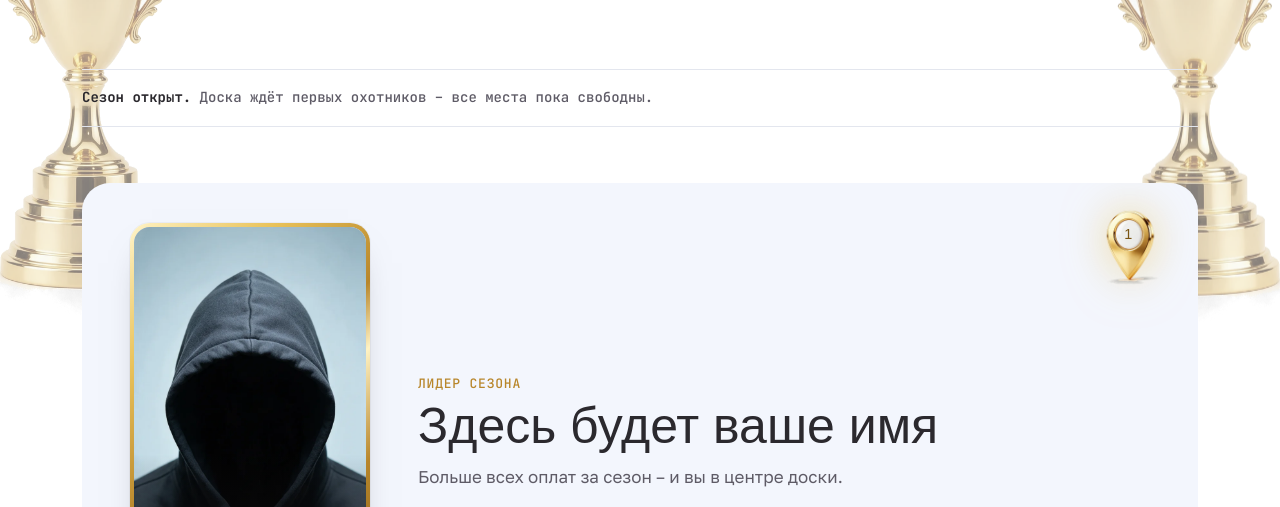
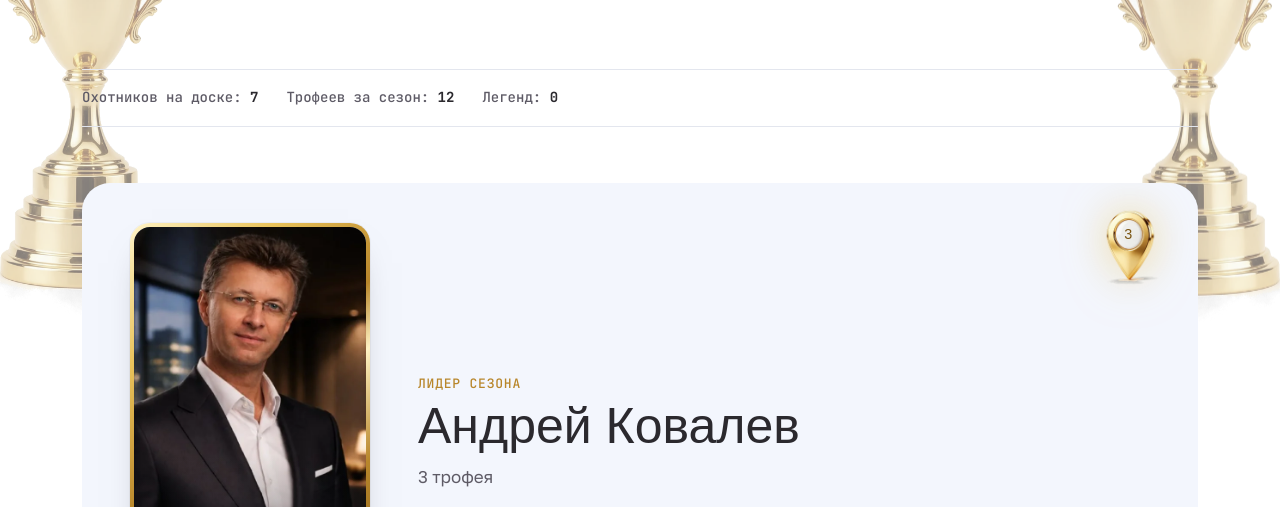
Before and after one commit to andrianov28/doska-pocheta, a plain HTML site: page index.html in a window 1280 px wide. Shown: the part 445-952 px from the top of the page. Drawn offline with Linux system fonts and the light colour scheme; a web font is replaced by a local one.

Commit message:
Доска почёта: первые 7 учеников из списка Андрея (02.11.2026)
Co-Authored-By: Claude Opus 5.5 <noreply@anthropic.com>

```diff
--- a/data.js
+++ b/data.js
@@ -1,7 +1,16 @@
 // Данные Доски почёта. Пустой список – на доске тени-заглушки.
-// Один человек: { name, city, niche, trophies, sites: ["https://..."], photo: "https://...", date: "2026-10-20" }
+// Один человек: { name, city, niche, trophies, sites: ["https://..."], photo: "img/people/....webp", date: "2026-10-20" }
 // trophies – число оплат: 1+ «Первый трофей», 3+ «Охотник сезона», 5+ «Легенда сезона».
+// 02.11.2026 – список от Андрея Чернова (имя, фото, кейсы), 12 кейсов на 7 учеников.
 window.SEASON = {
-  updated: "",
-  people: []
+  updated: "2 ноября 2026",
+  people: [
+    { name: "Андрей Ковалев",        trophies: 3, photo: "img/people/andrey-kovalev.webp" },
+    { name: "Мария Зачиняева",       trophies: 3, photo: "img/people/mariya-zachinyaeva.webp" },
+    { name: "Марина Левая",          trophies: 2, photo: "img/people/marina-levaya.webp" },
+    { name: "Антонина Логутенкова",  trophies: 1, photo: "img/people/antonina-logutenkova.webp" },
+    { name: "Евгений Ротов",         trophies: 1, photo: "img/people/evgeniy-rotov.webp" },
+    { name: "Сакина Абдулкасимова",  trophies: 1, photo: "img/people/sakina-abdulkasimova.webp" },
+    { name: "Алла Ульянова",         trophies: 1, photo: "img/people/alla-ulyanova.webp" }
+  ]
 };
--- a/index.html
+++ b/index.html
@@ -209,7 +209,7 @@ footer{padding:28px 0 40px;color:var(--ink-2);font-size:14px;display:flex;flex-w
     <div class="metal gold">${photo(lead)}</div>
     <div><h2>Лидер сезона</h2>
     <p class="who">${lead ? esc(lead.name) : 'Здесь будет ваше имя'}</p>
-    <p class="meta">${lead ? `${place(lead)} – ${lead.trophies} ${word(lead.trophies)}` : 'Больше всех оплат за сезон – и вы в центре доски.'}</p></div>`;
+    <p class="meta">${lead ? [place(lead), `${lead.trophies} ${word(lead.trophies)}`].filter(Boolean).join(' – ') : 'Больше всех оплат за сезон – и вы в центре доски.'}</p></div>`;
 
   const card = (p, t) => {
     const cap = p
```
Also changed, not shown: img/people/alla-ulyanova.webp (added), img/people/andrey-kovalev.webp (added), img/people/antonina-logutenkova.webp (added), img/people/evgeniy-rotov.webp (added), img/people/marina-levaya.webp (added), img/people/mariya-zachinyaeva.webp (added), img/people/sakina-abdulkasimova.webp (added).
